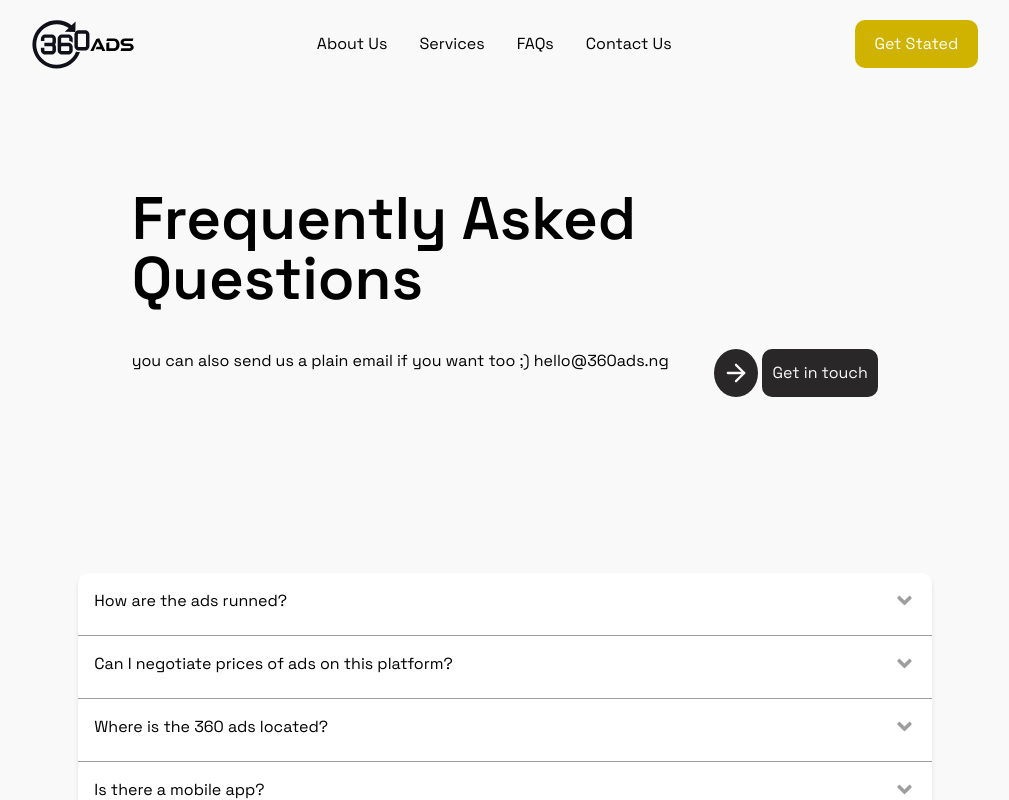
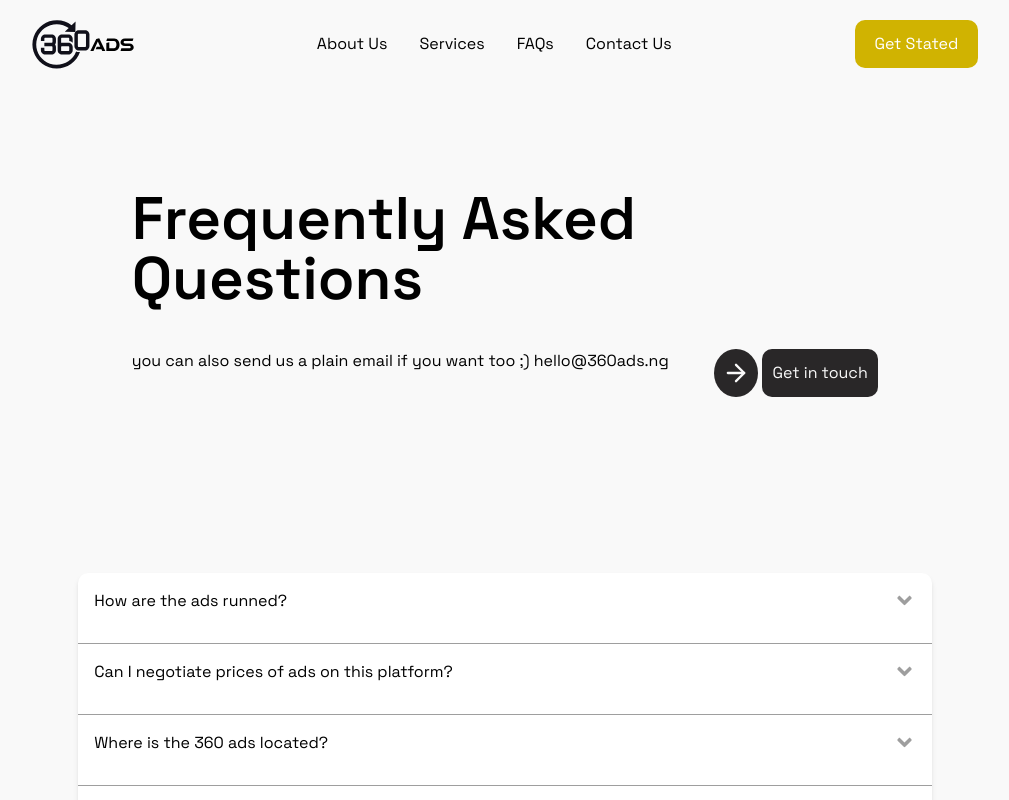
Before and after one commit to 360adsng/frontend, a Next.js app: page /faqs in a window 1280 px wide. Shown: the top 800 px of the page, without its empty margins (135-1144 px from the left). Built offline with nearby package versions, Linux system fonts and the light colour scheme.

Commit message:
update faqs

```diff
--- a/components/Faqs.tsx
+++ b/components/Faqs.tsx
@@ -60,7 +60,7 @@ const Faqs = () =>{
                                     </button>
                                 </div>
                             </div>
-                            <div style={{transition:'max-height 1s'}} className={`overflow-hidden transition duration-700 ease-out ${index === i ?'max-h-[400px]':'max-h-0'}`}>
+                            <div style={{transition:'max-height 1s'}} className={`overflow-hidden transition duration-700 ease-out pt-2 ${index === i ?'max-h-[400px]':'max-h-0'}`}>
                                 {item.answers}
                             </div>
                         </div>
```
